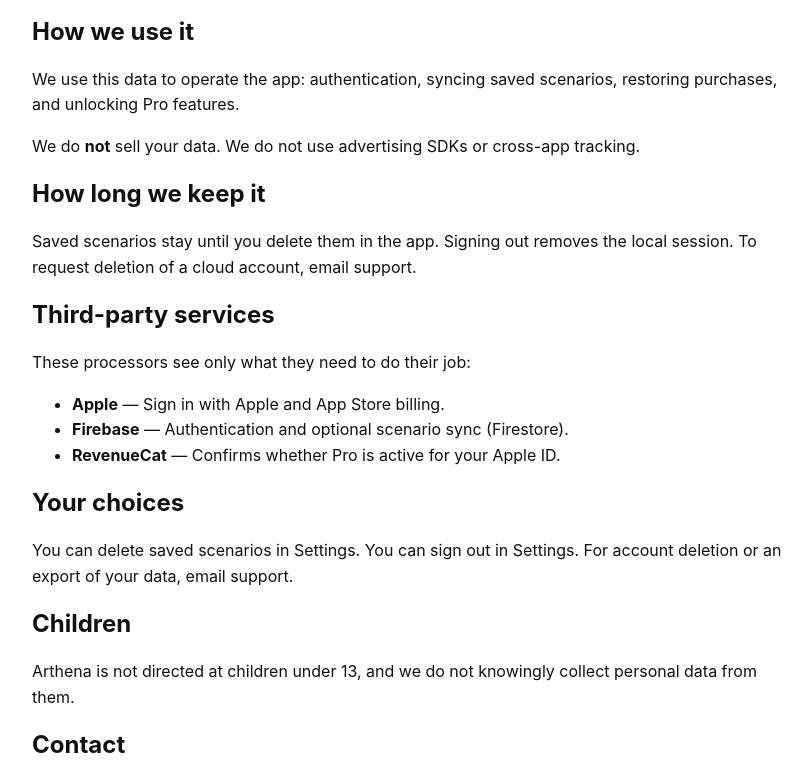
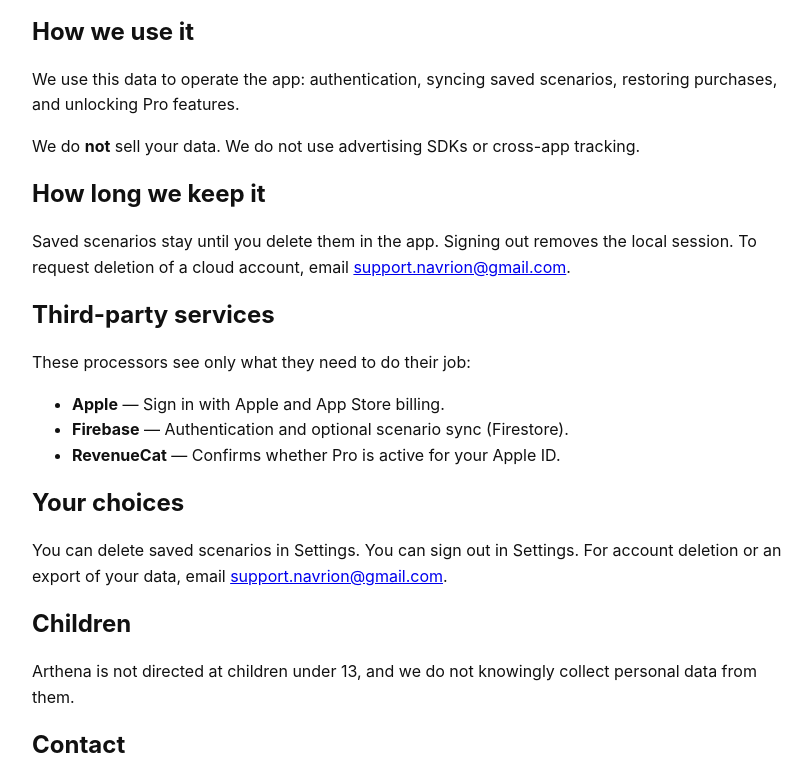
Before and after one commit to Navrion/arthena-legal, a plain HTML site: page privacy.html in a window 1280 px wide. Shown: the part 518-1295 px from the top of the page, without its empty margins (228-1040 px from the left). Drawn offline with Linux system fonts and the light colour scheme.

Commit message:
Link support email on the privacy page.

```diff
--- a/privacy.html
+++ b/privacy.html
@@ -31,7 +31,7 @@
   <p>We do <strong>not</strong> sell your data. We do not use advertising SDKs or cross-app tracking.</p>
 
   <h2>How long we keep it</h2>
-  <p>Saved scenarios stay until you delete them in the app. Signing out removes the local session. To request deletion of a cloud account, email support.</p>
+  <p>Saved scenarios stay until you delete them in the app. Signing out removes the local session. To request deletion of a cloud account, email <a href="mailto:support.navrion@gmail.com">support.navrion@gmail.com</a>.</p>
 
   <h2>Third-party services</h2>
   <p>These processors see only what they need to do their job:</p>
@@ -42,7 +42,7 @@
   </ul>
 
   <h2>Your choices</h2>
-  <p>You can delete saved scenarios in Settings. You can sign out in Settings. For account deletion or an export of your data, email support.</p>
+  <p>You can delete saved scenarios in Settings. You can sign out in Settings. For account deletion or an export of your data, email <a href="mailto:support.navrion@gmail.com">support.navrion@gmail.com</a>.</p>
 
   <h2>Children</h2>
   <p>Arthena is not directed at children under 13, and we do not knowingly collect personal data from them.</p>
```
